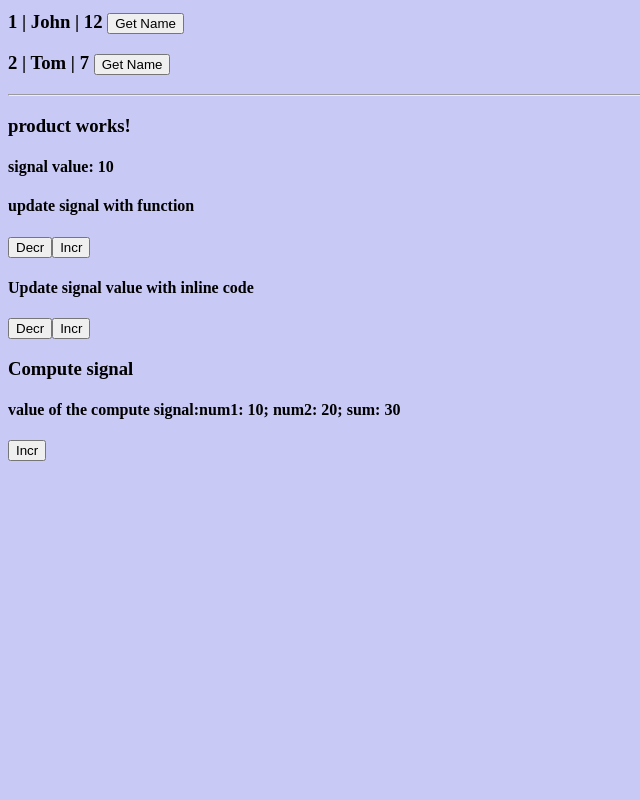
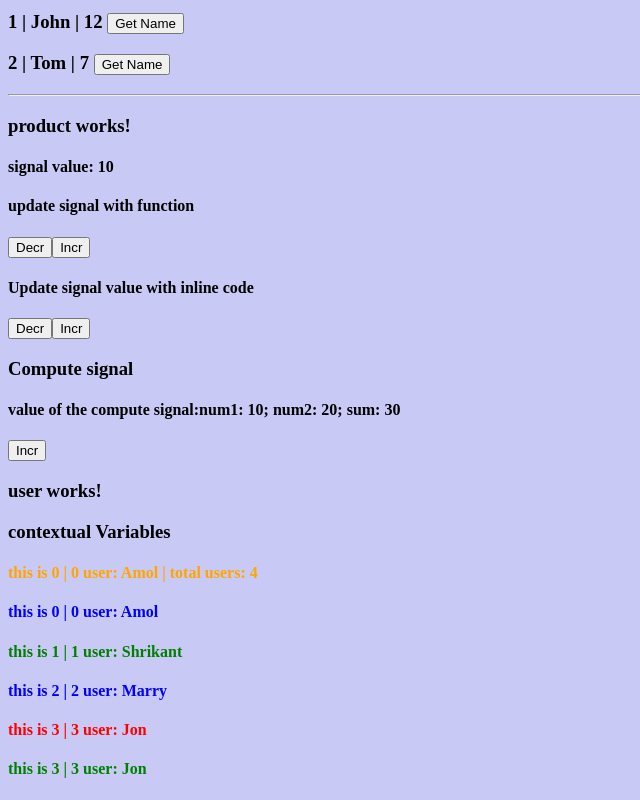
Before and after one commit to AmolShinde76/angular-tut, an Angular app: page / in a window 1280 px wide. Shown: the part 2259-3059 px from the top of the page, without its empty margins (0-640 px from the left). Before the commit the page ends 2728 px from the top, so only its background shows below. Built offline with nearby package versions, Linux system fonts and the light colour scheme.

Commit message:
Contextual Variables: $index, $count, $first, $last, $odd, $even. @empty() block

```diff
--- a/src/app/app.component.html
+++ b/src/app/app.component.html
@@ -13,3 +13,4 @@
 <app-profile></app-profile>
 <app-cart></app-cart>
 <app-product></app-product>
+<app-user></app-user>
--- a/src/app/app.component.ts
+++ b/src/app/app.component.ts
@@ -6,10 +6,12 @@ import {InputGetSetComponent} from './input-get-set/input-get-set.component'
 import { ProfileComponent } from './profile/profile.component';
 import { CartComponent } from './cart/cart.component';
 import { ProductComponent } from './product/product.component';
+import { UserComponent } from './user/user.component';
+
 
 @Component({
   selector: 'app-root',
-  imports: [LoginComponent, EventComponent,InputGetSetComponent, ProfileComponent, CartComponent, ProductComponent],
+  imports: [LoginComponent, EventComponent,InputGetSetComponent, ProfileComponent, CartComponent, ProductComponent, UserComponent],
   templateUrl: './app.component.html',
   styleUrl: './app.component.css'
 })
--- /dev/null
+++ b/src/app/user/user.component.html
@@ -0,0 +1,19 @@
+<h3>user works!</h3>
+<h3>contextual Variables</h3>
+@for(user of users; track user; let x = $index;){
+
+    @if($first){
+        <h4 style="color: orange;">this is {{$index}} | {{x}} user: {{user}} | total users: {{$count}} </h4>
+    }
+    @if($last){
+        <h4 style="color: red;">this is {{$index}} | {{x}} user: {{user}} </h4>
+    }
+    @if($odd){
+        <h4 style="color: green;">this is {{$index}} | {{x}} user: {{user}} </h4>
+    }@if($even){
+        <h4 style="color: blue;">this is {{$index}} | {{x}} user: {{user}} </h4>
+    }
+}
+@empty(){
+    <h4>no users found</h4>
+}
--- /dev/null
+++ b/src/app/user/user.component.ts
@@ -0,0 +1,13 @@
+import { Component } from '@angular/core';
+
+@Component({
+  selector: 'app-user',
+  imports: [],
+  templateUrl: './user.component.html',
+  styleUrl: './user.component.css'
+})
+export class UserComponent {
+
+  users = ["Amol", "Shrikant", "Marry" ,"Jon" ]
+  //users = [];
+}
```
Also changed, not shown: src/app/user/user.component.css (added), 1 other file (tests, documents, lock files or other folders).
